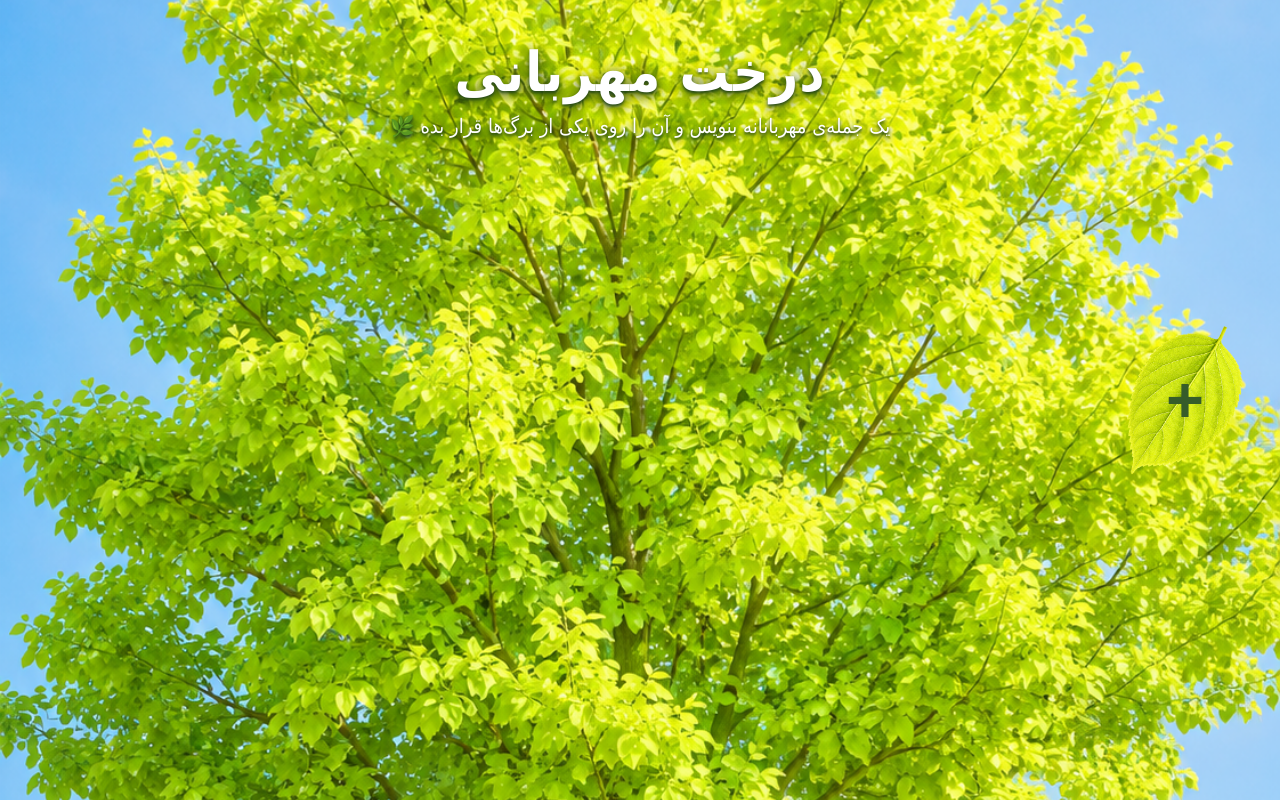
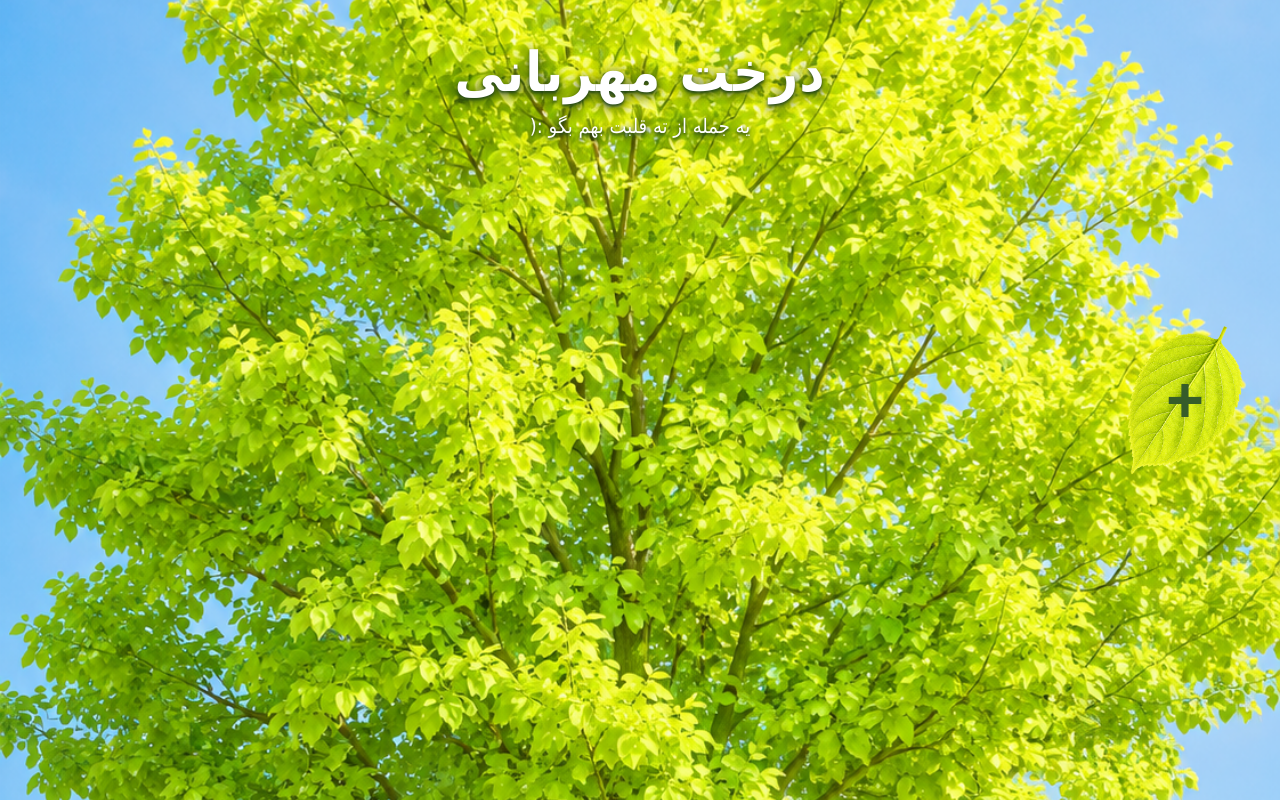
Before and after one commit to laoxuanwu/kindtree, a Flask app: page / in a window 1280 px wide. Run offline with Flask 3, Linux system fonts and the light colour scheme; data that the repository does not hold is empty.

Commit message:
Update index.html

```diff
--- a/templates/index.html
+++ b/templates/index.html
@@ -48,7 +48,7 @@
         </h1>
 
         <p>
-            یک جمله‌ی مهربانانه بنویس و آن را روی یکی از برگ‌ها قرار بده 🌿
+           یه جمله از ته قلبت بهم بگو :(
         </p>
 
     </div>
@@ -114,7 +114,7 @@
 
 
         <h2>
-            یک برگ مهربانی بساز 🌱
+            یه برگ مهربانی بساز
         </h2>
 
 
@@ -148,7 +148,7 @@
 
 
             <label for="sentence">
-                جمله‌ی مهربانانه
+                جمله ای که بهم میخوای بگی
             </label>
 
             <textarea
@@ -163,7 +163,7 @@
                 type="submit"
                 class="submit-button"
             >
-                قرار دادن روی درخت 🌿
+                قرار دادن روی درخت
             </button>
 
 
```
